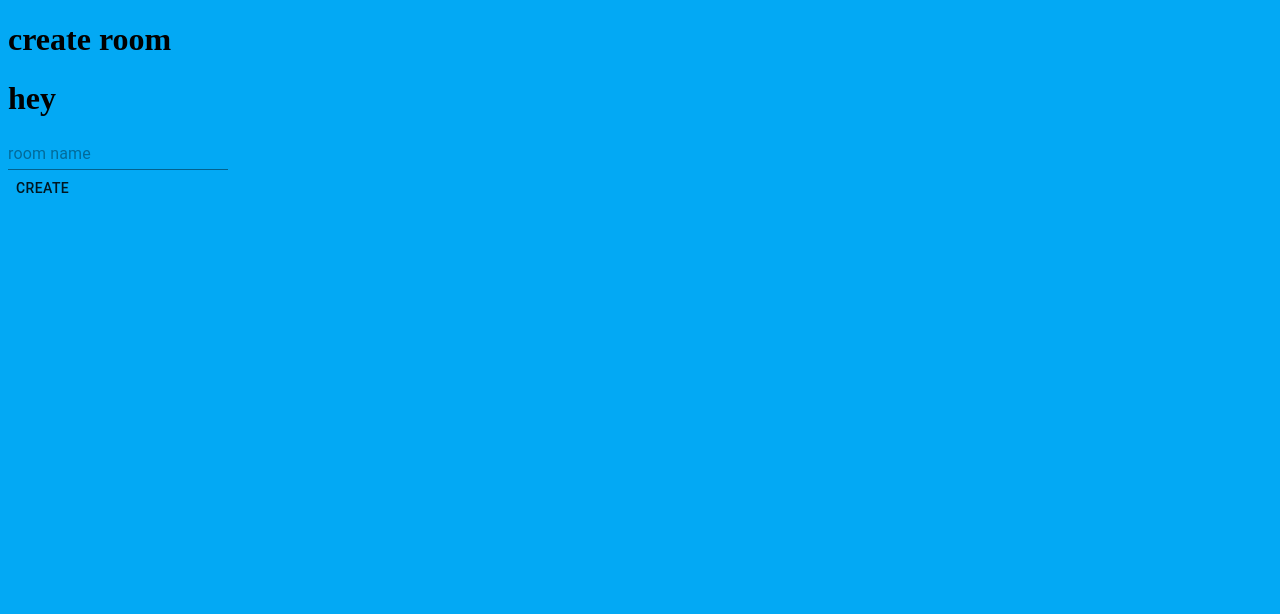
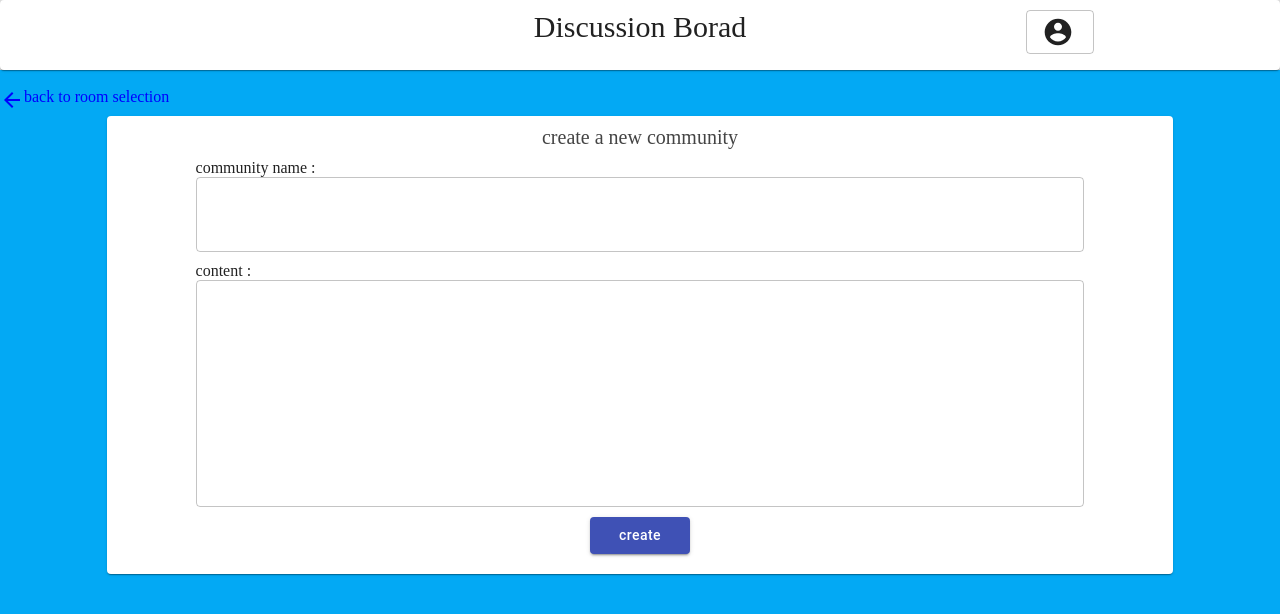
Before and after one commit to Nishikawa-svg/Discussion-Board, a React (Create React App) app in the folder client/: page /createroom in a window 1280 px wide. Shown: the top 614 px of the page. Built offline with nearby package versions, Linux system fonts and the light colour scheme.

Commit message:
styled CreateRoom and Chat component and added Header component

```diff
--- a/client/public/index.css
+++ b/client/public/index.css
@@ -1,3 +1,5 @@
 body {
   background-color: #03a9f4;
+  margin: 0;
+  padding: 0;
 }
--- a/client/src/App.js
+++ b/client/src/App.js
@@ -2,6 +2,7 @@ import React, { useState, useEffect } from "react";
 import { BrowserRouter as Router, Route } from "react-router-dom";
 import { makeStyles } from "@material-ui/core";
 
+import Header from "./components/Header";
 import SignIn from "./components/SignIn";
 import SignUp from "./components/SignUp";
 import ChatRoom from "./components/ChatRoom";
@@ -12,9 +13,7 @@ const initialState = {
   userInfo: { userId: null, name: "", password: "" },
 };
 
-const useStyles = makeStyles({
-  // app : {backgroundColor : 'blue'},
-});
+const useStyles = makeStyles({});
 
 function App() {
   const classes = useStyles();
@@ -28,8 +27,9 @@ function App() {
   }, []);
   console.log("room list", chatRooms);
   return (
-    <div className={classes.app}>
+    <>
       <Router>
+        <Header userInfo={userInfo} setUserInfo={setUserInfo} />
         <Route path="/" exact>
           <SignIn setUserInfo={setUserInfo} />
         </Route>
@@ -52,6 +52,7 @@ function App() {
             <Chat
               roomId={room.roomId}
               roomName={room.roomName}
+              roomContent={room.content}
               userName={userInfo.name}
             />
           </Route>
@@ -60,7 +61,7 @@ function App() {
           <CreateRoom userInfo={userInfo} setChatRooms={setChatRooms} />
         </Route>
       </Router>
-    </div>
+    </>
   );
 }
 
--- a/client/src/components/Chat.js
+++ b/client/src/components/Chat.js
@@ -8,11 +8,13 @@ import {
   makeStyles,
   IconButton,
 } from "@material-ui/core";
+import { Link } from "react-router-dom";
 import CloseIcon from "@material-ui/icons/Close";
 import SendIcon from "@material-ui/icons/Send";
 import CachedIcon from "@material-ui/icons/Cached";
 import AddCommentIcon from "@material-ui/icons/AddComment";
 import ReplyIcon from "@material-ui/icons/Reply";
+import ArrowBackIcon from "@material-ui/icons/ArrowBack";
 import io from "socket.io-client";
 import Axios from "axios";
 
@@ -20,13 +22,37 @@ const ENDPOINT = "http://localhost:3333";
 let socket;
 
 const useStyles = makeStyles({
+  link: {
+    textDecoration: "none",
+    color: "blue",
+  },
+  roomtitle: {
+    textAlign: "center",
+    fontSize: 26,
+    paddingTop: 8,
+  },
+  subtitle: {
+    paddingTop: 10,
+    paddingBottom: 10,
+    fontSize: 12,
+    color: "#777777",
+  },
+  roomcontent: {
+    fontSize: 16,
+    paddingBottom: 20,
+  },
+  founderinfo: {
+    fontSize: 11,
+    paddingBottom: 10,
+  },
   buttongroup: {
+    paddingTop: 20,
     textAlign: "center",
   },
   containerpaper: {
     //minHeight: 400,
     // maxWidth :
-    marginBottom: 100,
+    marginBottom: 110,
   },
   cachedicon: {
     marginRight: 10,
@@ -89,18 +115,22 @@ const useStyles = makeStyles({
     fontSize: "4em",
   },
 });
-
-export default function Chat({ roomId, roomName, userName }) {
+const initialState = {
+  msg: [],
+  founderInfo: {
+    founderId: null,
+    founderName: null,
+    founderDate: null,
+  },
+};
+export default function Chat({ roomId, roomName, roomContent, userName }) {
   const classes = useStyles();
-  const [messages, setMessages] = useState([]);
+  const [messages, setMessages] = useState(initialState);
   const [text, setText] = useState("");
   const [order, setOrder] = useState(true);
   const [showTextBox, setShowTextBox] = useState(false);
-  //console.log(roomId,'loaded');
   useEffect(() => {
     socket = io(ENDPOINT);
-    //console.log(socket);
-    console.log(roomId, "Chat component was mounted");
     Axios.post("http://localhost:3333/load", { roomId: roomId }).then(
       (response) => {
         console.log("loaded messages ->", response.data);
@@ -109,12 +139,11 @@ export default function Chat({ roomId, roomName, userName }) {
     );
     socket.on("newMessage", (messageList) => {
       console.log("new message list ->", messageList);
-      setMessages(messageList);
+      setMessages({ ...messages, msg: messageList });
     });
 
     return () => {
       socket.disconnect();
-      console.log(roomId, "Chat component was unmounted");
     };
   }, []);
   const handleClick = (e) => {
@@ -128,14 +157,65 @@ export default function Chat({ roomId, roomName, userName }) {
     const date = new Date(input);
     return date.toLocaleDateString() + " " + date.toLocaleTimeString();
   };
-  const replyButtonClick = (idx) => {
+  const replybtnClick = (idx) => {
     const replyText = `>>${idx}\n${text}`;
     setText(replyText);
     setShowTextBox(true);
   };
+  const getIndentationString = (input) =>
+    input.split("\n").map((line, idx) => {
+      if (idx)
+        return (
+          <span key={idx}>
+            <br />
+            {line}
+          </span>
+        );
+      else return <span key={idx}>{line}</span>;
+    });
   return (
     <>
-      <h1>Chat room : {roomName}</h1>
+      <Link to="/chatroom" className={classes.link}>
+        <Grid container>
+          <Grid item>
+            <ArrowBackIcon />
+          </Grid>
+          <Grid item>back to room selection</Grid>
+        </Grid>
+      </Link>
+
+      <Grid container justify="center">
+        <Grid item xs={10}>
+          <Paper>
+            <Grid container justify="center">
+              <Grid item xs={10}>
+                <Grid>
+                  <div className={classes.roomtitle}>
+                    {getIndentationString(roomName)}
+                  </div>
+                </Grid>
+                <Grid>
+                  <div className={classes.subtitle}>about this community :</div>
+                </Grid>
+                <Grid>
+                  <div className={classes.roomcontent}>
+                    {getIndentationString(roomContent)}
+                  </div>
+                </Grid>
+                <Grid container justify="flex-end">
+                  <Grid>
+                    <div className={classes.founderinfo}>
+                      founder :{messages.founderInfo.founderName}{" "}
+                      {getDate(messages.founderInfo.foundedDate)}
+                    </div>
+                  </Grid>
+                </Grid>
+              </Grid>
+            </Grid>
+          </Paper>
+        </Grid>
+      </Grid>
+
       {order ? (
         <div className={classes.buttongroup}>
           <Button
@@ -179,7 +259,7 @@ export default function Chat({ roomId, roomName, userName }) {
           <Paper className={classes.containerpaper}>
             {order ? (
               <>
-                {messages.map((m, idx) => (
+                {messages.msg.map((m, idx) => (
                   <Grid container key={idx}>
                     <Grid container justify="center">
                       <Grid item xs={12}>
@@ -194,12 +274,13 @@ export default function Chat({ roomId, roomName, userName }) {
                           <Grid container justify="center">
                             <Grid item xs={10}>
                               <div className={classes.content}>
-                                {m.content.split("\n").map((line, idx) => (
+                                {/* {m.content.split("\n").map((line, idx) => (
                                   <span key={idx}>
                                     {line}
                                     <br />
                                   </span>
-                                ))}
+                                ))} */}
+                                {getIndentationString(m.content)}
                               </div>
                             </Grid>
                           </Grid>
@@ -219,7 +300,7 @@ export default function Chat({ roomId, roomName, userName }) {
                                   <IconButton
                                     size="small"
                                     className={classes.replyicon}
-                                    onClick={() => replyButtonClick(idx + 1)}
+                                    onClick={() => replybtnClick(idx + 1)}
                                   >
                                     <ReplyIcon />
                                   </IconButton>
@@ -236,7 +317,7 @@ export default function Chat({ roomId, roomName, userName }) {
               </>
             ) : (
               <>
-                {[...messages].reverse().map((m, idx) => (
+                {[...messages.msg].reverse().map((m, idx) => (
                   <Grid container key={idx}>
                     <Grid container justify="center">
                       <Grid item xs={12}>
@@ -244,19 +325,20 @@ export default function Chat({ roomId, roomName, userName }) {
                           <Grid container justify="center">
                             <Grid item xs={10}>
                               <div className={classes.name}>
-                                {messages.length - idx}#{m.name}
+                                {messages.msg.length - idx}#{m.name}
                               </div>
                             </Grid>
                           </Grid>
                           <Grid container justify="center">
                             <Grid item xs={10}>
                               <div className={classes.content}>
-                                {m.content.split("\n").map((line, idx) => (
+                                {/* {m.content.split("\n").map((line, idx) => (
                                   <span key={idx}>
                                     {line}
                                     <br />
                                   </span>
-                                ))}
+                                ))}  */}
+                                {getIndentationString(m.content)}
                               </div>
                             </Grid>
                           </Grid>
@@ -277,7 +359,7 @@ export default function Chat({ roomId, roomName, userName }) {
                                     size="small"
                                     className={classes.replyicon}
                                     onClick={() =>
-                                      replyButtonClick(messages.length - idx)
+                                      replybtnClick(messages.msg.length - idx)
                                     }
                                   >
                                     <ReplyIcon />
--- a/client/src/components/ChatRoom.js
+++ b/client/src/components/ChatRoom.js
@@ -1,9 +1,25 @@
 import React, { useState, useEffect } from "react";
 import { Link } from "react-router-dom";
 import { Grid, Paper, makeStyles, Button } from "@material-ui/core";
+import AutorenewIcon from "@material-ui/icons/Autorenew";
 import Axios from "axios";
 
 const useStyles = makeStyles({
+  menu: {
+    textAlign: "center",
+    color: "#444444",
+  },
+  reloadbutton: {
+    marginBottom: 10,
+    textTransform: "None",
+    marginRight: 10,
+  },
+  createroombutton: {
+    textTransform: "none",
+  },
+  autorenewicon: {
+    marginRight: 10,
+  },
   paper: {
     marginBottom: 10,
   },
@@ -19,15 +35,12 @@ const useStyles = makeStyles({
 export default function ChatRoom({ userName, chatRooms, setChatRooms }) {
   const classes = useStyles();
   useEffect(() => {
-    console.log("chat room mounted");
     getChatRoomInfo();
-    return () => {
-      console.log("chat room unmounted");
-    };
+    return () => {};
   }, []);
   const getChatRoomInfo = () => {
     Axios.get("http://localhost:3333/getchatrooms").then((response) => {
-      console.log(response.data);
+      console.log("chat room info ->", response.data);
       setChatRooms(response.data);
     });
   };
@@ -59,16 +72,23 @@ export default function ChatRoom({ userName, chatRooms, setChatRooms }) {
   };
   return (
     <>
-      <h1>Hey! {userName}!</h1>
-      <h1>please select chat room</h1>
-      <h3>
+      <h1 className={classes.menu}>room select</h1>
+      <Grid container justify="center">
+        <Button
+          variant="contained"
+          onClick={getChatRoomInfo}
+          color="secondary"
+          className={classes.reloadbutton}
+        >
+          <AutorenewIcon className={classes.autorenewicon} />
+          Reload
+        </Button>
         <Link to="/createroom" className={classes.link}>
-          create room
+          <Button variant="contained" className={classes.createroombutton}>
+            create new community
+          </Button>
         </Link>
-      </h3>
-      <Button variant="contained" onClick={getChatRoomInfo}>
-        Reload
-      </Button>
+      </Grid>
       <Grid container>
         {[...chatRooms].sort(cmpLastUpdateTime).map((room) => (
           <Grid container justify="center" key={room.roomId}>
--- a/client/src/components/CreateRoom.js
+++ b/client/src/components/CreateRoom.js
@@ -1,11 +1,44 @@
 import React, { useState, useEffect } from "react";
-import { Button, Input } from "@material-ui/core";
-import { useHistory } from "react-router-dom";
+import { Button, Grid, TextField, Paper, makeStyles } from "@material-ui/core";
+import { Link, useHistory } from "react-router-dom";
+import ArrowBackIcon from "@material-ui/icons/ArrowBack";
 import Axios from "axios";
 
+const useStyles = makeStyles({
+  link: {
+    textDecoration: "none",
+    color: "blue",
+  },
+  menu: {
+    color: "#444444",
+    textAlign: "center",
+  },
+  title: {
+    fontSize: 20,
+    color: "#444444",
+    marginTop: 10,
+    marginBottom: 10,
+  },
+  namebox: {
+    width: "100%",
+    marginBottom: 10,
+  },
+  contentbox: {
+    width: "100%",
+    marginBottom: 10,
+  },
+  createbutton: {
+    textTransform: "none",
+    marginBottom: 20,
+    width: 100,
+  },
+});
+
+const initialState = { roomName: "", content: "" };
 export default function CreateRoom({ userInfo, setChatRooms }) {
+  const classes = useStyles();
   const history = useHistory();
-  const [roomName, setRoomName] = useState("");
+  const [newRoomInfo, setNewRoomInfo] = useState(initialState);
   useEffect(() => {
     console.log("create room was mounted");
     return () => {
@@ -14,32 +47,92 @@ export default function CreateRoom({ userInfo, setChatRooms }) {
   }, []);
   const handleClick = (e) => {
     e.preventDefault();
-    const newRoom = { roomName: roomName, founderId: userInfo.userId };
-    // socket.emit("createRoom", { newRoom });
+    const newRoom = {
+      roomName: newRoomInfo.roomName,
+      founderId: userInfo.userId,
+      content: newRoomInfo.content,
+    };
+    console.log(newRoom);
     Axios.post("http://localhost:3333/createroom", { newRoom }).then(
       (response) => {
         console.log("new room list ->", response.data);
         setChatRooms(response.data);
       }
     );
-    alert(`new room ${roomName} created`);
-    setRoomName("");
+    alert(`${newRoom.roomName} + ${newRoom.content}`);
+    setNewRoomInfo(initialState);
     history.push("/chatroom");
   };
   return (
     <>
-      <h1>create room</h1>
-      <h1>hey {userInfo.name}</h1>
-      <div>
-        <Input
-          value={roomName}
-          onChange={(e) => setRoomName(e.target.value)}
-          placeholder="room name"
-        />
-      </div>
-      <div>
-        <Button onClick={handleClick}>Create</Button>
-      </div>
+      <Link to="/chatroom" className={classes.link}>
+        <Grid container>
+          <Grid item>
+            <ArrowBackIcon />
+          </Grid>
+          <Grid item>back to room selection</Grid>
+        </Grid>
+      </Link>
+
+      <Grid container justify="center">
+        <Grid item xs={10}>
+          <Paper>
+            <Grid container justify="center">
+              <Grid item xs={10}>
+                <Grid container justify="center">
+                  <Grid className={classes.title}>create a new community</Grid>
+                </Grid>
+                <Grid>community name : </Grid>
+                <Grid>
+                  <TextField
+                    multiline
+                    rows={2}
+                    variant="outlined"
+                    className={classes.namebox}
+                    value={newRoomInfo.roomName}
+                    onChange={(e) =>
+                      setNewRoomInfo({
+                        ...newRoomInfo,
+                        roomName: e.target.value,
+                      })
+                    }
+                  />
+                </Grid>
+                <Grid>content :</Grid>
+                <Grid>
+                  <TextField
+                    multiline
+                    rows={10}
+                    variant="outlined"
+                    className={classes.contentbox}
+                    value={newRoomInfo.content}
+                    onChange={(e) =>
+                      setNewRoomInfo({
+                        ...newRoomInfo,
+                        content: e.target.value,
+                      })
+                    }
+                  />
+                </Grid>
+                <Grid container justify="center">
+                  <Grid>
+                    <Button
+                      className={classes.createbutton}
+                      variant="contained"
+                      color="primary"
+                      onClick={handleClick}
+                    >
+                      create
+                    </Button>
+                  </Grid>
+                </Grid>
+              </Grid>
+            </Grid>
+          </Paper>
+        </Grid>
+      </Grid>
+      <br />
+      <br />
     </>
   );
 }
--- /dev/null
+++ b/client/src/components/Header.js
@@ -0,0 +1,89 @@
+import React from "react";
+import { makeStyles, Grid, Paper, Button } from "@material-ui/core";
+import { useHistory } from "react-router-dom";
+import AccountCircleIcon from "@material-ui/icons/AccountCircle";
+import ExitToAppIcon from "@material-ui/icons/ExitToApp";
+const useStyles = makeStyles({
+  root: {
+    flexGrow: 1,
+    backgroundColor: "#dddddd",
+  },
+  header: {
+    minHeight: 70,
+  },
+  titlename: {
+    fontSize: 30,
+    paddingTop: 10,
+  },
+  iconbutton: {
+    marginTop: 5,
+  },
+  statusbutton: {
+    marginTop: 10,
+    marginRight: 14,
+    textTransform: "none",
+  },
+  acountcircleicon: {
+    fontSize: "2rem",
+    marginRight: 4,
+  },
+  username: {
+    marginTop: 2,
+    fontSize: 16,
+  },
+  keyboardarrowdownicon: {
+    marginTop: 4,
+  },
+});
+const initialState = {
+  userInfo: { userId: null, name: "", password: "" },
+};
+
+export default function Header({ userInfo, setUserInfo }) {
+  const history = useHistory();
+  const classes = useStyles();
+  const signOut = () => {
+    setUserInfo(initialState);
+    history.push("/");
+  };
+  return (
+    <>
+      <div className={classes.root}>
+        <Paper className={classes.header}>
+          <Grid container>
+            <Grid item xs={4}>
+              {userInfo.userId === 0 || userInfo.userId > 0 ? (
+                <Button
+                  className={classes.statusbutton}
+                  variant="outlined"
+                  onClick={signOut}
+                >
+                  <div>Sign out</div>
+                  <ExitToAppIcon />
+                </Button>
+              ) : null}
+            </Grid>
+            <Grid item xs={4}>
+              <Grid container justify="center">
+                <Grid item>
+                  <div className={classes.titlename}>Discussion Borad</div>
+                </Grid>
+              </Grid>
+            </Grid>
+            <Grid item xs={4}>
+              <Grid container justify="center">
+                <Button className={classes.statusbutton} variant="outlined">
+                  <Grid container>
+                    <AccountCircleIcon className={classes.acountcircleicon} />
+                    <div className={classes.username}>{userInfo.name}</div>
+                  </Grid>
+                </Button>
+              </Grid>
+            </Grid>
+          </Grid>
+        </Paper>
+      </div>
+      <br />
+    </>
+  );
+}
--- a/client/src/components/SignUp.js
+++ b/client/src/components/SignUp.js
@@ -8,11 +8,12 @@ import {
   makeStyles,
 } from "@material-ui/core";
 import PersonAddIcon from "@material-ui/icons/PersonAdd";
-import { useHistory } from "react-router-dom";
+import { useHistory, Link } from "react-router-dom";
 import Axios from "axios";
 
 const useStyles = makeStyles({
   paper: {
+    marginTop: 50,
     width: 400,
     textAlign: "center",
   },
@@ -37,10 +38,11 @@ const useStyles = makeStyles({
     "&:hover": {
       backgroundColor: "blue",
     },
+    textTransform: "none",
   },
   link: {
     textDecoration: "none",
-    fontsize: 12,
+    fontSize: 14,
     color: "blue",
   },
 });
@@ -113,6 +115,13 @@ export default function SignUp() {
                     Sign up
                   </Button>
                 </Grid>
+                <Grid container justify="flex-end">
+                  <Link to="/" className={classes.link}>
+                    <Grid item>
+                      <div>I have my own account</div>
+                    </Grid>
+                  </Link>
+                </Grid>
               </Grid>
             </Grid>
           </Grid>
```
Also changed, not shown: client/src/components/SignIn.js (+5 -11 lines), 1 other file (tests, documents, lock files or other folders).
